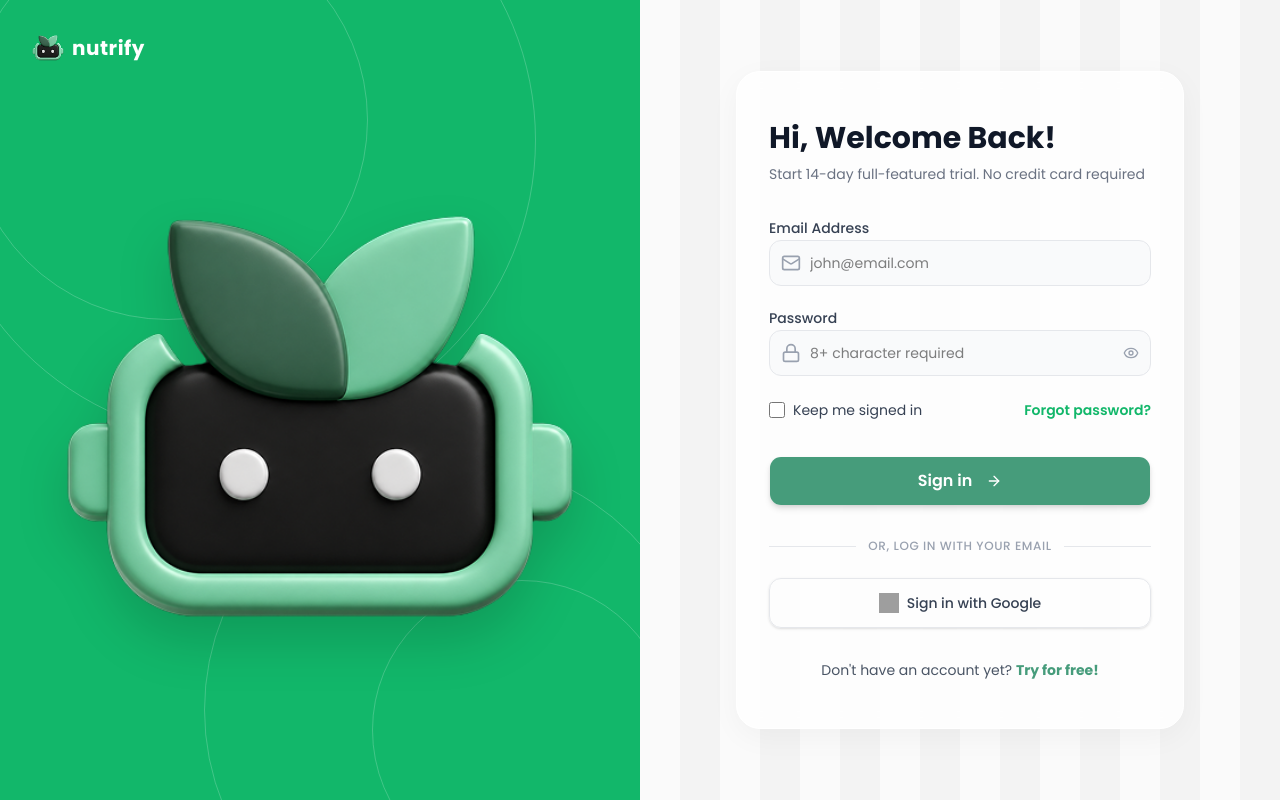
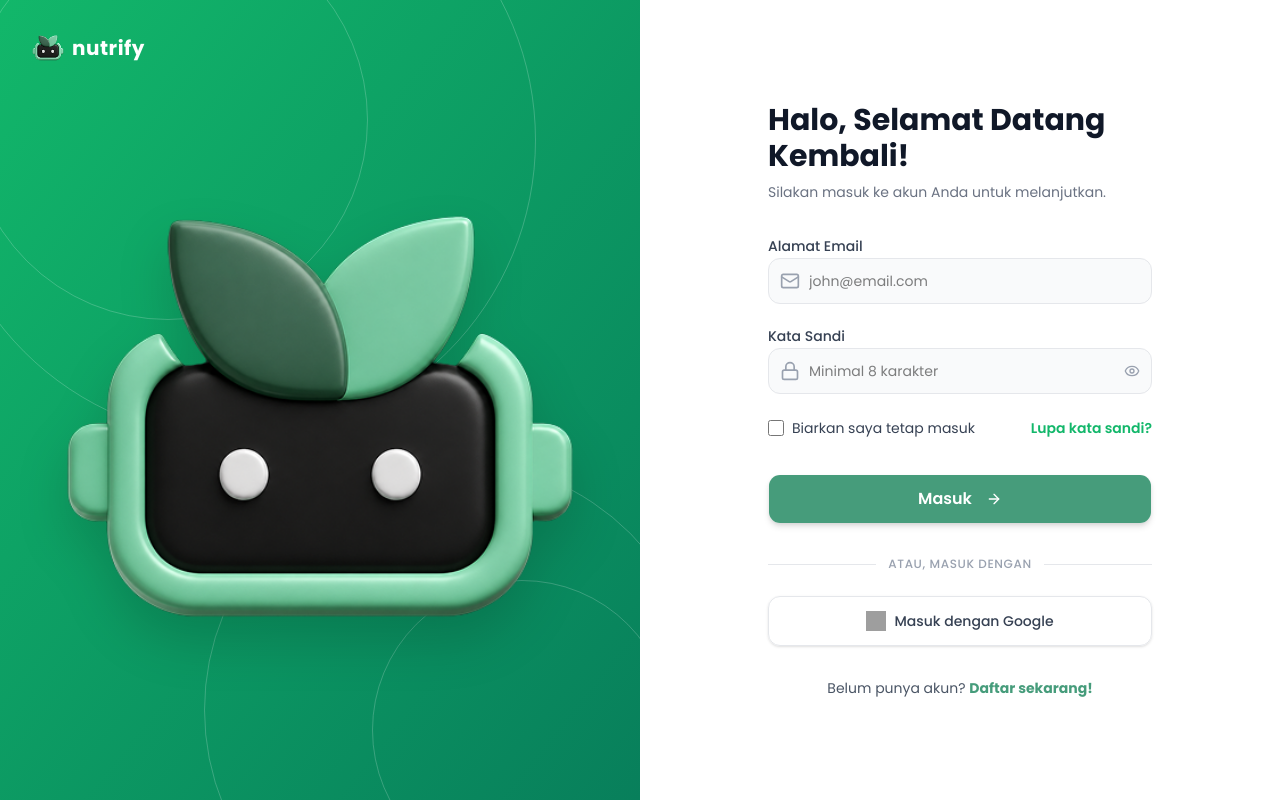
Before and after one commit to coding-camp-project/Full-Stack, a React (Vite) app in the folder frontend-nutrify/: page /login in a window 1280 px wide. Built offline with nearby package versions, Linux system fonts and the light colour scheme; grey boxes are pictures that could not be loaded.

Commit message:
login&register page ui

```diff
--- a/frontend-nutrify/src/features/Auth/components/LoginForm.jsx
+++ b/frontend-nutrify/src/features/Auth/components/LoginForm.jsx
@@ -1,19 +1,25 @@
 import { useState } from "react"
 import { Mail, Lock, Eye, EyeOff, ArrowRight } from "lucide-react"
 import { Button } from "@/components/ui/button"
-import { Link } from "react-router-dom"
+import { Link, useNavigate } from "react-router-dom"
 
 export default function LoginForm() {
   const [showPassword, setShowPassword] = useState(false)
+  const navigate = useNavigate()
+
+  const handleLogin = (e) => {
+    e.preventDefault()
+    navigate("/dashboard")
+  }
 
   return (
     <div className="w-full">
-      <h2 className="text-3xl font-bold text-gray-900 mb-2">Hi, Welcome Back!</h2>
-      <p className="text-gray-500 text-sm mb-8">Start 14-day full-featured trial. No credit card required</p>
+      <h2 className="text-3xl font-bold text-gray-900 mb-2">Halo, Selamat Datang Kembali!</h2>
+      <p className="text-gray-500 text-sm mb-8">Silakan masuk ke akun Anda untuk melanjutkan.</p>
 
-      <form className="space-y-5">
+      <form onSubmit={handleLogin} className="space-y-5">
         <div className="space-y-1.5">
-          <label className="text-sm font-medium text-gray-700">Email Address</label>
+          <label className="text-sm font-medium text-gray-700">Alamat Email</label>
           <div className="relative">
             <div className="absolute inset-y-0 left-0 pl-3 flex items-center pointer-events-none">
               <Mail className="h-5 w-5 text-gray-400" />
@@ -27,14 +33,14 @@ export default function LoginForm() {
         </div>
 
         <div className="space-y-1.5">
-          <label className="text-sm font-medium text-gray-700">Password</label>
+          <label className="text-sm font-medium text-gray-700">Kata Sandi</label>
           <div className="relative">
             <div className="absolute inset-y-0 left-0 pl-3 flex items-center pointer-events-none">
               <Lock className="h-5 w-5 text-gray-400" />
             </div>
             <input
               type={showPassword ? "text" : "password"}
-              placeholder="8+ character required"
+              placeholder="Minimal 8 karakter"
               className="block w-full pl-10 pr-10 py-3 border border-gray-200 rounded-xl text-sm focus:ring-[#12B76A] focus:border-[#12B76A] outline-none transition-all bg-gray-50 focus:bg-white"
             />
             <button
@@ -55,35 +61,35 @@ export default function LoginForm() {
               className="h-4 w-4 text-[#12B76A] focus:ring-[#12B76A] border-gray-300 rounded cursor-pointer"
             />
             <label htmlFor="remember-me" className="ml-2 block text-sm text-gray-700 cursor-pointer">
-              Keep me signed in
+              Biarkan saya tetap masuk
             </label>
           </div>
           <a href="#" className="text-sm font-semibold text-[#12B76A] hover:text-[#0FA968]">
-            Forgot password?
+            Lupa kata sandi?
           </a>
         </div>
 
-        <Button className="w-full bg-[#469C7B] hover:bg-[#388668] text-white py-6 rounded-xl text-base font-semibold transition-all group mt-4 shadow-md">
-          Sign in
+        <Button type="submit" className="w-full bg-[#469C7B] hover:bg-[#388668] text-white py-6 rounded-xl text-base font-semibold transition-all group mt-4 shadow-md">
+          Masuk
           <ArrowRight className="ml-2 h-5 w-5 group-hover:translate-x-1 transition-transform" />
         </Button>
       </form>
 
       <div className="mt-8 flex items-center">
         <div className="flex-1 border-t border-gray-200"></div>
-        <span className="px-3 text-xs font-medium text-gray-400 uppercase tracking-wider">Or, log in with your email</span>
+        <span className="px-3 text-xs font-medium text-gray-400 uppercase tracking-wider">Atau, masuk dengan</span>
         <div className="flex-1 border-t border-gray-200"></div>
       </div>
 
       <div className="mt-6">
-        <Button variant="outline" className="w-full border border-gray-200 text-gray-700 py-6 rounded-xl font-medium hover:bg-gray-50 hover:text-gray-900 flex items-center justify-center gap-2 shadow-sm transition-all">
+        <Button type="button" onClick={() => navigate("/dashboard")} variant="outline" className="w-full border border-gray-200 text-gray-700 py-6 rounded-xl font-medium hover:bg-gray-50 hover:text-gray-900 flex items-center justify-center gap-2 shadow-sm transition-all">
           <img src="https://www.svgrepo.com/show/475656/google-color.svg" alt="Google" className="h-5 w-5" />
-          Sign in with Google
+          Masuk dengan Google
         </Button>
       </div>
 
       <p className="mt-8 text-center text-sm text-gray-600">
-        Don't have an account yet? <Link to="/register" className="font-bold text-[#469C7B] hover:text-[#388668]">Try for free!</Link>
+        Belum punya akun? <Link to="/register" className="font-bold text-[#469C7B] hover:text-[#388668]">Daftar sekarang!</Link>
       </p>
     </div>
   )
--- a/frontend-nutrify/src/features/Auth/components/RegisterForm.jsx
+++ b/frontend-nutrify/src/features/Auth/components/RegisterForm.jsx
@@ -1,19 +1,25 @@
 import { useState } from "react"
 import { Mail, Lock, Eye, EyeOff, ArrowRight, User } from "lucide-react"
 import { Button } from "@/components/ui/button"
-import { Link } from "react-router-dom"
+import { Link, useNavigate } from "react-router-dom"
 
 export default function RegisterForm() {
   const [showPassword, setShowPassword] = useState(false)
+  const navigate = useNavigate()
+
+  const handleRegister = (e) => {
+    e.preventDefault()
+    navigate("/dashboard")
+  }
 
   return (
     <div className="w-full">
-      <h2 className="text-3xl font-bold text-gray-900 mb-2">Create Account</h2>
-      <p className="text-gray-500 text-sm mb-8">Start 14-day full-featured trial. No credit card required</p>
+      <h2 className="text-3xl font-bold text-gray-900 mb-2">Buat Akun Baru</h2>
+      <p className="text-gray-500 text-sm mb-8">Daftar sekarang dan nikmati fitur lengkap Nutrify.</p>
 
-      <form className="space-y-5">
+      <form onSubmit={handleRegister} className="space-y-5">
         <div className="space-y-1.5">
-          <label className="text-sm font-medium text-gray-700">Full Name</label>
+          <label className="text-sm font-medium text-gray-700">Nama Lengkap</label>
           <div className="relative">
             <div className="absolute inset-y-0 left-0 pl-3 flex items-center pointer-events-none">
               <User className="h-5 w-5 text-gray-400" />
@@ -27,7 +33,7 @@ export default function RegisterForm() {
         </div>
 
         <div className="space-y-1.5">
-          <label className="text-sm font-medium text-gray-700">Email Address</label>
+          <label className="text-sm font-medium text-gray-700">Alamat Email</label>
           <div className="relative">
             <div className="absolute inset-y-0 left-0 pl-3 flex items-center pointer-events-none">
               <Mail className="h-5 w-5 text-gray-400" />
@@ -41,14 +47,14 @@ export default function RegisterForm() {
         </div>
 
         <div className="space-y-1.5">
-          <label className="text-sm font-medium text-gray-700">Password</label>
+          <label className="text-sm font-medium text-gray-700">Kata Sandi</label>
           <div className="relative">
             <div className="absolute inset-y-0 left-0 pl-3 flex items-center pointer-events-none">
               <Lock className="h-5 w-5 text-gray-400" />
             </div>
             <input
               type={showPassword ? "text" : "password"}
-              placeholder="8+ character required"
+              placeholder="Minimal 8 karakter"
               className="block w-full pl-10 pr-10 py-3 border border-gray-200 rounded-xl text-sm focus:ring-[#12B76A] focus:border-[#12B76A] outline-none transition-all bg-gray-50 focus:bg-white"
             />
             <button
@@ -69,32 +75,32 @@ export default function RegisterForm() {
               className="h-4 w-4 text-[#12B76A] focus:ring-[#12B76A] border-gray-300 rounded cursor-pointer"
             />
             <label htmlFor="agree-terms" className="ml-2 block text-sm text-gray-700 cursor-pointer">
-              Keep me signed in
+              Saya setuju dengan Syarat & Ketentuan
             </label>
           </div>
         </div>
 
-        <Button className="w-full bg-[#469C7B] hover:bg-[#388668] text-white py-6 rounded-xl text-base font-semibold transition-all group mt-4 shadow-md">
-          Sign up
+        <Button type="submit" className="w-full bg-[#469C7B] hover:bg-[#388668] text-white py-6 rounded-xl text-base font-semibold transition-all group mt-4 shadow-md">
+          Daftar
           <ArrowRight className="ml-2 h-5 w-5 group-hover:translate-x-1 transition-transform" />
         </Button>
       </form>
 
       <div className="mt-8 flex items-center">
         <div className="flex-1 border-t border-gray-200"></div>
-        <span className="px-3 text-xs font-medium text-gray-400 uppercase tracking-wider">Or, sign up with your email</span>
+        <span className="px-3 text-xs font-medium text-gray-400 uppercase tracking-wider">Atau, daftar dengan</span>
         <div className="flex-1 border-t border-gray-200"></div>
       </div>
 
       <div className="mt-6">
-        <Button variant="outline" className="w-full border border-gray-200 text-gray-700 py-6 rounded-xl font-medium hover:bg-gray-50 hover:text-gray-900 flex items-center justify-center gap-2 shadow-sm transition-all">
+        <Button type="button" onClick={() => navigate("/dashboard")} variant="outline" className="w-full border border-gray-200 text-gray-700 py-6 rounded-xl font-medium hover:bg-gray-50 hover:text-gray-900 flex items-center justify-center gap-2 shadow-sm transition-all">
           <img src="https://www.svgrepo.com/show/475656/google-color.svg" alt="Google" className="h-5 w-5" />
-          Sign up with Google
+          Daftar dengan Google
         </Button>
       </div>
 
       <p className="mt-8 text-center text-sm text-gray-600">
-        Have an account yet? <Link to="/login" className="font-bold text-[#469C7B] hover:text-[#388668]">Sign in!</Link>
+        Sudah punya akun? <Link to="/login" className="font-bold text-[#469C7B] hover:text-[#388668]">Masuk!</Link>
       </p>
     </div>
   )
--- a/frontend-nutrify/src/features/Auth/sections/AuthLayout.jsx
+++ b/frontend-nutrify/src/features/Auth/sections/AuthLayout.jsx
@@ -5,7 +5,7 @@ export default function AuthLayout({ children, isRegister }) {
   return (
     <div className="min-h-screen flex w-full">
       {/* Left Side - Green Background */}
-      <div className={`hidden lg:flex w-1/2 bg-[#12B76A] relative overflow-hidden flex-col items-center justify-center p-12 ${isRegister ? 'order-2' : ''}`}>
+      <div className={`hidden lg:flex w-1/2 bg-gradient-to-br from-[#12B76A] to-[#087F5B] relative overflow-hidden flex-col items-center justify-center p-12 ${isRegister ? 'order-2' : ''}`}>
 
         {/* Top Logo */}
         <div className={`absolute top-8 ${isRegister ? 'right-8 flex-row-reverse' : 'left-8'} flex items-center gap-2 z-20`}>
@@ -27,11 +27,8 @@ export default function AuthLayout({ children, isRegister }) {
       </div>
 
       {/* Right Side - Form */}
-      <div className="w-full lg:w-1/2 flex items-center justify-center bg-[#FAFAFA] relative">
-        {/* Subtle Vertical Stripes Pattern */}
-        <div className="absolute inset-0 z-0 opacity-[0.03]" style={{ backgroundImage: "repeating-linear-gradient(90deg, transparent, transparent 40px, #000 40px, #000 80px)" }}></div>
-
-        <div className="w-full max-w-md px-8 py-12 relative z-10 bg-white/80 backdrop-blur-sm rounded-3xl shadow-[0_8px_30px_rgb(0,0,0,0.04)] border border-white">
+      <div className="w-full lg:w-1/2 flex items-center justify-center bg-white relative">
+        <div className="w-full max-w-md px-8 py-12 relative z-10">
           {children}
         </div>
       </div>
```
